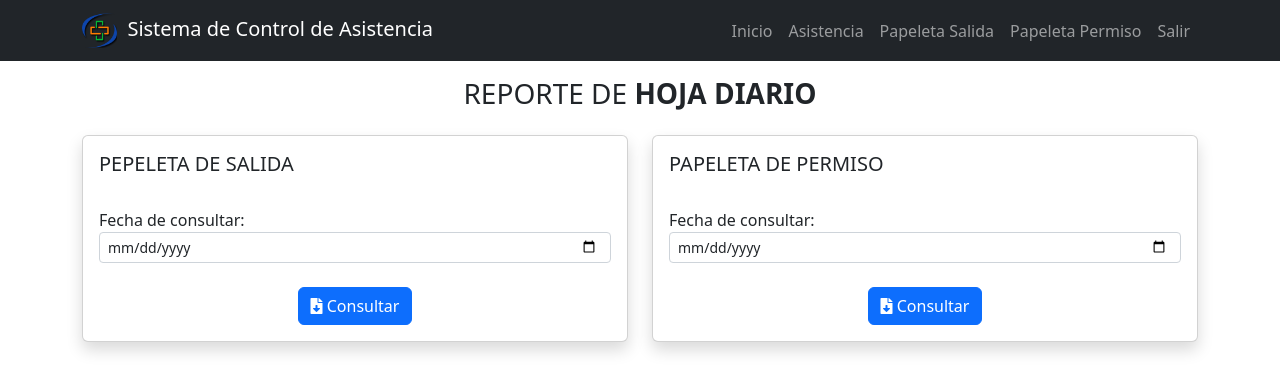
After one commit to veronny/control_asistencia, a Django app: page /rpt_hoja_diario/ in a window 1280 px wide. The commit adds this page. Shown: the top 392 px of the page. Run offline with Django 4.2, Linux system fonts and the light colour scheme; the visitor is signed in with stand-in values (Sample User, id 1); some libraries are stand-ins or nearby versions.

Commit message:
reporte hoja diaria

```diff
--- /dev/null
+++ b/filiacion/templates/reportes/rpt_hoja_diario.html
@@ -0,0 +1,65 @@
+{% extends 'base.html' %}
+{% block content %}
+{% load static %}
+
+{% block js%}
+<script>
+  function mostrarMensaje() {
+    Swal.fire({
+      icon: 'success',
+      title: 'Actualización exitosa',
+      showConfirmButton: false,
+      timer: 9000
+    });
+  }
+</script>
+{% endblock %}
+
+<main class="container">
+  <div class="display-1 text-center py-3">
+    <h3>REPORTE DE <strong>HOJA DIARIO</strong></h3>
+  </div>
+  <!-- BUSCADOR -->
+  <div class="row">
+    <div class="col-md-6">
+      <section class = "card card-body shadow mb-2">
+        <h5>PEPELETA DE SALIDA</h5>
+        <br>
+        <form method="GET" enctype="multipart/form-data" action="{% url 'hoja_diario_hora_pdf' %}">
+          <div class = "form row">
+            <div class="col-sm-12">
+              <label for="anio">Fecha de consultar:</label>
+              <input class="form-control form-select-sm" type="date" name="fecha_inicio" id="fecha_inicio">
+            </div>
+            <div class="col-sm-12 text-center">
+              <br>
+              <button type="submit" class="btn btn-primary"><i class="fas fa-file-download"></i> Consultar</button>
+            </div>
+          </div>
+        </form>
+      </section>
+    </div>
+    <div class="col-md-6">
+      <section class = "card card-body shadow mb-2">
+        <h5>PAPELETA DE PERMISO</h5>
+        <br>
+        <form method="GET" enctype="multipart/form-data">
+          <div class = "form row">
+            <div class="col-sm-12">
+              <label for="anio">Fecha de consultar:</label>
+              <input class="form-control form-select-sm" type="date" name="fecha_inicio" id="fecha_inicio">
+            </div>
+            <div class="col-sm-12 text-center">
+
+              <br>
+              <button type="submit" class="btn btn-primary"><i class="fas fa-file-download"></i> Consultar</button>
+            </div>
+          </div>
+        </form>
+      </section>
+    </div>
+  </div>
+
+</main>
+
+{% endblock %}
--- a/filiacion/views.py
+++ b/filiacion/views.py
@@ -561,7 +561,6 @@ def listar_bandeja_vigilante(request):
             }
     return render(request, 'bandeja_vigilante/bandeja_vigilante.html', context)
 
-
 @login_required
 def actualizar_hora_salida(request, id):
     if request.method == 'POST':
@@ -599,4 +598,55 @@ def actualizar_estado_vigilante(request, id):
 
 ################################################################################
 ################################################################################
-#------- REPORTE DE ASISTENCIA --------------------
+#------- REPORTE DE ASISTENCIA  --------------------
+@login_required
+def rpt_hoja_diario(request):
+    # Obtener el filtro de mes y año del parámetro GET
+    valores_estado = ['0','1']
+    valores_jefe = ['0','1']
+    # Obtener todas las marcaciones o filtrar por mes/año
+    fecha_inicio = request.GET.get('fecha_inicio')
+    fecha_fin = request.GET.get('fecha_fin')
+    estado = request.GET.get('estado')
+    estado_jefe = request.GET.get('estado_jefe')
+    # Obtener todas las marcaciones o filtrar por mes/año
+    if fecha_inicio and fecha_fin:
+        papeletas = PapeletaHora.objects.filter(fecha_papeleta_hora__range=[fecha_inicio, fecha_fin],estado_papeleta_rrhh=1).order_by('-id')
+    elif estado:
+        papeletas = PapeletaHora.objects.filter(estado_papeleta_dia=estado,estado_papeleta_rrhh=1).order_by('-id')
+    elif estado_jefe:
+        papeletas = PapeletaHora.objects.filter(estado_papeleta_jefe=estado_jefe,estado_papeleta_rrhh=1).order_by('-id')
+    else:
+        papeletas = PapeletaHora.objects.filter(estado_papeleta_rrhh=1,estado_vigilante=0).order_by('-id')
+    context = {
+                'papeletas': papeletas
+            }
+    return render(request, 'reportes/rpt_hoja_diario.html', context)
+
+
+class RptHojadiarioPDFView(View):
+    def get(self, request, *args, **kwargs):
+        try:
+            papeleta_fecha = request.GET.get('fecha_inicio')
+            print(papeleta_fecha)
+            papeletas = PapeletaHora.objects.filter(fecha_papeleta_hora=papeleta_fecha)
+            template = get_template('reportes/hoja_diario_hora_report.html')
+            context = {
+                'papeletas': papeletas,
+                'comp': {
+                        'name': 'DIRECCION REGIONAL DE SALUD JUNIN',
+                        'ruc':'9429008070',
+                        'address':'MAS ALLA DE LA VICTORIA'
+                    }
+            }
+            html = template.render(context)
+            response = HttpResponse(content_type='application/pdf')
+            #response['Content-Disposition'] = 'attachment; filename="report.pdf"'
+
+            # Generar el PDF con xhtml2pdf
+            pisaStatus = pisa.CreatePDF(
+                html, dest=response)
+            return response
+        except:
+            pass
+        return HttpResponseRedirect(reverse_lazy('rpt_hoja_diario'))
--- a/gestante/urls.py
+++ b/gestante/urls.py
@@ -4,7 +4,7 @@ from django.conf.urls.static import static
 from django.contrib import admin
 from django.urls import path
 from filiacion import views
-from filiacion.views import PapeletaHoraPDFView, PapeletaDiaPDFView
+from filiacion.views import PapeletaHoraPDFView, PapeletaDiaPDFView, RptHojadiarioPDFView
 
 # Subir archivos estaticos
 from django.conf import settings
@@ -22,9 +22,9 @@ urlpatterns = [
     path('filiacion/create/', views.create_filiacion, name='create_filiacion'),
     path('filiacion/<int:filiacion_id>/', views.filiacion_detail, name='filiacion_detail'),
     path('filiacion/<int:filiacion_id>/delete', views.delete_filiacion, name='delete_filiacion'),
-    # asistencia #########################
+    ############################ asistencia #########################
     path('asistencia/', views.listar_asistencias, name='listar_asistencias'),
-    # papeletas horas #########################
+    ############################ papeletas horas #########################
     path('papeletas_horas/', views.listar_papeleta_horas, name='papeletas_horas'),
     path('papeletas_horas/create/', views.create_papeleta_horas, name='create_papeleta_horas'),
     path('papeletas_horas/<int:papeleta_hora_id>/', views.papeletas_horas_detail, name='papeletas_horas_detail'),
@@ -36,7 +36,7 @@ urlpatterns = [
     path('actualizar_estado_rrhh/<id>/', views.actualizar_estado_rrhh, name='actualizar_estado_rrhh'),
     # reporte papeletas horas
     path('papeletas_horas_pdf/<int:papeleta_hora_id>/', PapeletaHoraPDFView.as_view(), name='papeletas_horas_pdf'),
-    # papeletas dias #########################
+    ############################ papeletas dias #########################
     path('papeletas_dias/', views.listar_papeleta_dias, name='papeletas_dias'),
     path('papeletas_dias/create/', views.create_papeleta_dias, name='create_papeleta_dias'),
     path('papeletas_dias/<int:papeleta_dia_id>/', views.papeletas_dias_detail, name='papeletas_dias_detail'),
@@ -48,14 +48,15 @@ urlpatterns = [
     path('actualizar_estado_rrhh_dia/<id>/', views.actualizar_estado_rrhh_dia, name='actualizar_estado_rrhh_dia'),
     # reporte papeletas dias
     path('papeletas_dias_pdf/<int:papeleta_dia_id>/', PapeletaDiaPDFView.as_view(), name='papeletas_dias_pdf'),
-    ############## visor vigilante ###################
+    ########################### visor vigilante ###################
     path('bandeja_vigilante/', views.listar_bandeja_vigilante, name='bandeja_vigilante'),
     path('actualizar_hora_salida/<id>/', views.actualizar_hora_salida, name='actualizar_hora_salida'),
     path('actualizar_hora_retorno/<id>/', views.actualizar_hora_retorno, name='actualizar_hora_retorno'),
     path('actualizar_estado_vigilante/<id>/', views.actualizar_estado_vigilante, name='actualizar_estado_vigilante'),
-    ############## reportes asistencia ###################
-
-
+    ########################## reportes asistencia ###################
+    path('rpt_hoja_diario/', views.rpt_hoja_diario, name='rpt_hoja_diario'),
+    path('hoja_diario_hora_pdf/<int:fecha_papeleta_hora>/', RptHojadiarioPDFView.as_view(), name='hoja_diario_hora_pdf'),
+    path('hoja_diario_hora_pdf/', RptHojadiarioPDFView.as_view(), name='hoja_diario_hora_pdf'),
 
 
 ] + static(settings.STATIC_URL, document_root=settings.STATIC_ROOT)
```
Also changed, not shown: filiacion/templates/home.html (+9 -4 lines), filiacion/templates/reportes/hoja_diario_hora_report.html (added, +101 -0 lines).
